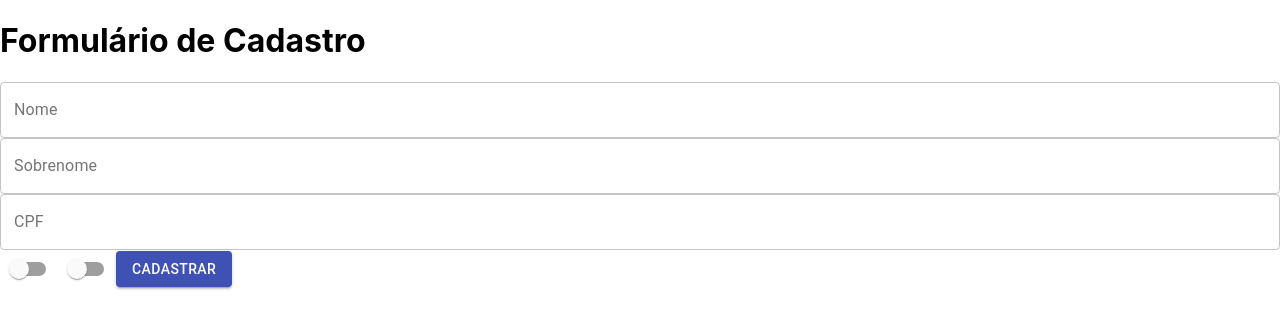
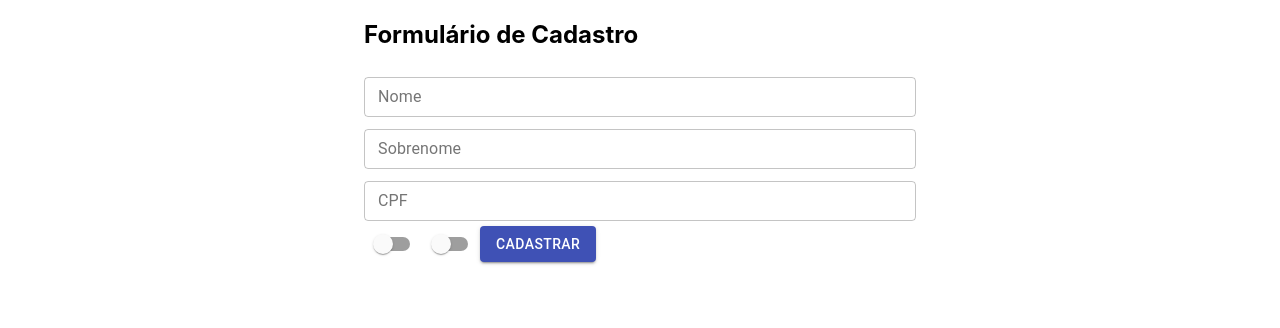
Before and after one commit to michael-lourenco/react-function-components, a React (Create React App) app in the folder react-function-components/: page / in a window 1280 px wide. Shown: the top 328 px of the page. Built offline with nearby package versions, Linux system fonts and the light colour scheme.

Commit message:
Layout e containers

```diff
--- a/react-function-components/src/App.js
+++ b/react-function-components/src/App.js
@@ -1,13 +1,14 @@
 import React from 'react';
 import './App.css';
 import FormularioCadastro from './components/FormularioCadastro';
+import { Container } from '@material-ui/core';
 
 function App() {
   return (
-    <>
+    <Container component = "article" maxWidth="sm">
       <h1>Formulário de Cadastro</h1>
       <FormularioCadastro />
-    </>
+    </Container>
   );
 }
 
--- a/react-function-components/src/components/FormularioCadastro/FormularioCadastro.jsx
+++ b/react-function-components/src/components/FormularioCadastro/FormularioCadastro.jsx
@@ -6,13 +6,13 @@
     return (
         <form>
 
-            <TextField label = "Nome" variant = "outlined" id = "nome" fullWidth />
+            <TextField label = "Nome" variant = "outlined" id = "nome" margin = 'dense' fullWidth />
 
-            <TextField label = "Sobrenome" variant = "outlined" id = "sobrenome" fullWidth />
+            <TextField label = "Sobrenome" variant = "outlined" id = "sobrenome" margin = 'dense' fullWidth />
 
-            <TextField label = "CPF" variant = "outlined" id = "cpf" fullWidth />
+            <TextField label = "CPF" variant = "outlined" id = "cpf" margin = 'dense' fullWidth />
 
-            <Switch label = "Promoções" id = "promocoes" />
+            <Switch label = "Promoções" id = "promocoes"  />
 
             <Switch label = "Novidades" id = "novidades" />
 
```
